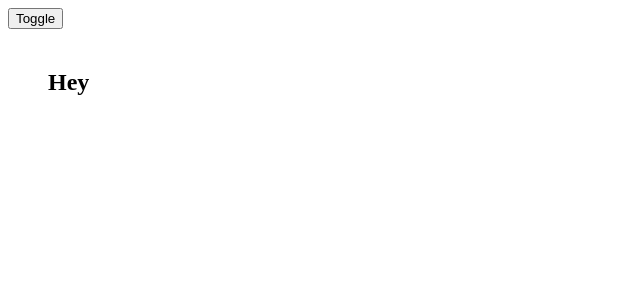
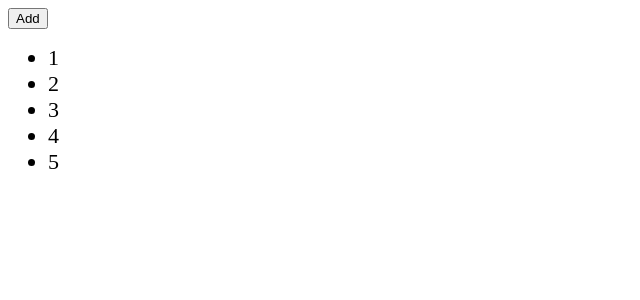
Before and after one commit to riwalenn/ztm-animations, a Vue app: page / in a window 1280 px wide. Shown: the top 300 px of the page, without its empty margins (0-640 px from the left). Built offline with nearby package versions, Linux system fonts and the light colour scheme.

Commit message:
ztm animations lesson : animating a list

```diff
--- a/src/App.vue
+++ b/src/App.vue
@@ -4,6 +4,7 @@ export default {
   data() {
     return {
       flag: true,
+      numbers: [1, 2, 3, 4, 5],
     }
   },
   methods: {
@@ -42,12 +43,21 @@ export default {
     afterLeave(el) {
       console.log('after-leave event fired', el);
     },
-  }
+    addItem() {
+      const num = Math.floor(Math.random() * 100 + 1);
+      const index = Math.floor(Math.random() * this.numbers.length);
+
+      this.numbers.splice(index, 0, num);
+    },
+    removeItem(index) {
+      this.numbers.splice(index, 1);
+    }
+  },
 };
 </script>
 
 <template>
-  <button type="button" @click="flag = !flag">Toggle</button>
+<!--  <button type="button" @click="flag = !flag">Toggle</button>-->
 
   <!--  <transition name="fade" mode="out-in">-->
   <!--    <h2 v-if="flag" key="main">Hello world !</h2>-->
@@ -59,21 +69,37 @@ export default {
   <!--  </transition>-->
 
   <!-- zoom animation -->
-  <transition
-      @before-enter="beforeEnter"
-      @enter="enter"
-      @after-enter="afterEnter"
-      @before-leave="beforeLeave"
-      @leave="leave"
-      @after-leave="afterLeave"
-      :css="true"
-      name="fade"
-  >
-    <h2 v-if="flag">Hey</h2>
-  </transition>
+<!--  <transition-->
+<!--      @before-enter="beforeEnter"-->
+<!--      @enter="enter"-->
+<!--      @after-enter="afterEnter"-->
+<!--      @before-leave="beforeLeave"-->
+<!--      @leave="leave"-->
+<!--      @after-leave="afterLeave"-->
+<!--      :css="true"-->
+<!--      name="fade"-->
+<!--  >-->
+<!--    <h2 v-if="flag">Hey</h2>-->
+<!--  </transition>-->
+
+  <button @click="addItem">Add</button>
+
+  <ul>
+    <transition-group name="fade">
+      <li v-for="(number, index) in numbers" :key="number"
+          @click="removeItem(index)">
+        {{ number }}
+      </li>
+    </transition-group>
+  </ul>
 </template>
 
 <style>
+li {
+  font-size: 22px;
+  cursor: pointer;
+}
+
 h2 {
   width: 400px;
   padding: 20px;
```
